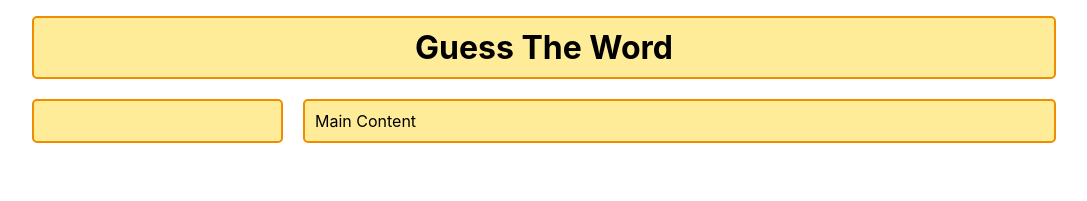
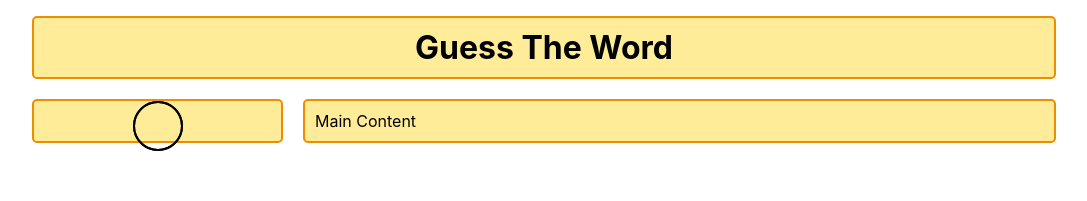
Before and after one commit to luvagu/guess-the-word, a React (Create React App) app: page / in a window 1280 px wide. Shown: the top 201 px of the page, without its empty margins (96-1183 px from the left). Built offline with nearby package versions, Linux system fonts and the light colour scheme.

Commit message:
completed head, bulding neck

```diff
--- a/src/components/Body.jsx
+++ b/src/components/Body.jsx
@@ -1,9 +1,11 @@
 import Head from './Head'
+import Neck from './Head'
 
 function Body() {
 	return (
 		<aside>
 			<Head />
+			<Neck />
 		</aside>
 	)
 }
--- a/src/index.css
+++ b/src/index.css
@@ -53,8 +53,20 @@ header > h1 {
 
 aside {
 	grid-area: sidebar;
+  position: relative;
 }
 
 article {
 	grid-area: content;
 }
+
+.head {
+  position: absolute;
+  top: 0;
+  left: 50%;
+  transform: translateX(-50%) ;
+  width: 50px;
+  height: 50px;
+  border: 2px solid black;
+  border-radius: 50%;
+}
```
